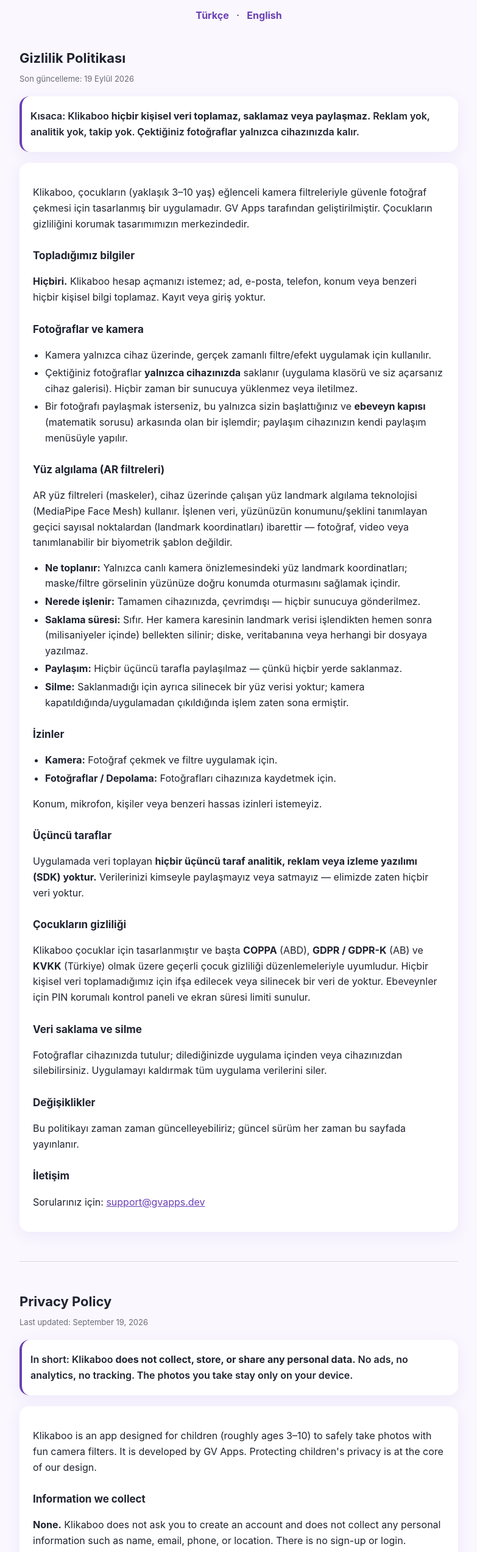
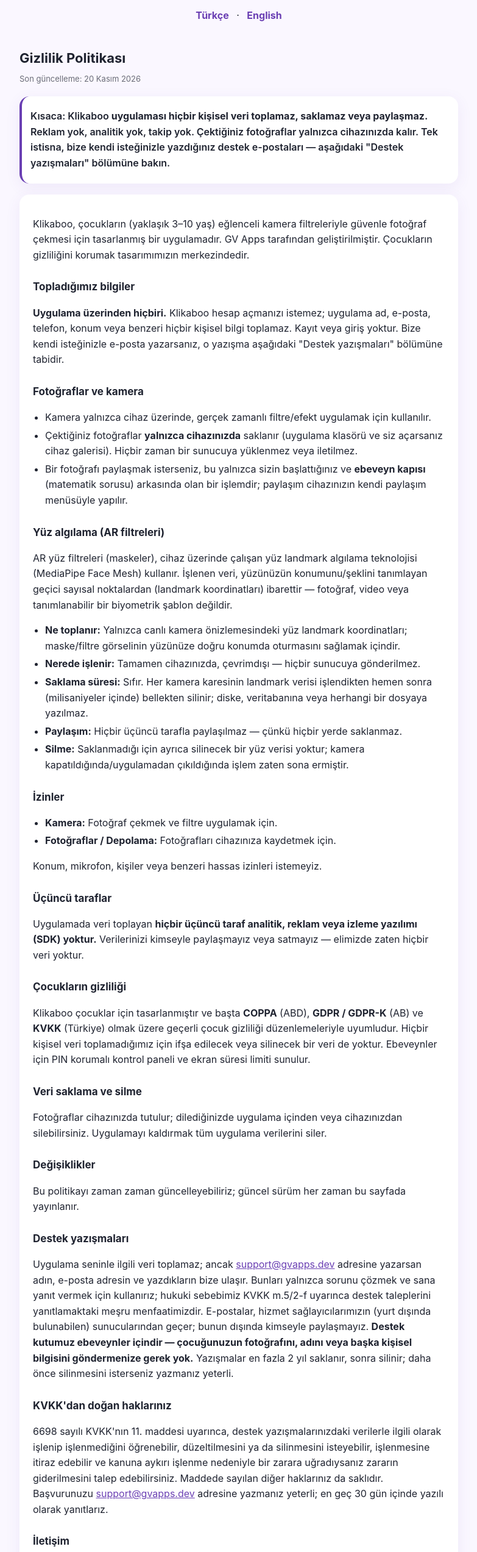
Before and after one commit to vuralgencer-cmyk/gvapps-site, a plain HTML site: page klikaboo/privacy/index.html in a window 1280 px wide. Shown: the part 157-2702 px from the top of the page at 61% size, without its empty margins (248-1031 px from the left). Drawn offline with Linux system fonts and the light colour scheme.

Commit message:
Gizlilik politikaları: sağlayıcı ifadesi genelleştirildi, Klikaboo'ya destek bölümü
İki sayfa, minimal düzeltme. Patron kararı: yapay zekâ asistanından
metinlerde bahsedilmeyecek, "gerektiği kadarı" söylenecek.

Decay — tek kelimelik düzeltme:
"e-posta yönlendirme ve posta hizmeti sağlayıcılarımızın" → "hizmet
sağlayıcılarımızın". Kapalı liste kaldırıldı. Sorun eklememek değildi,
orada duran cümlenin artık yanlış olmasıydı: mutlak "kimseyle
paylaşmayız" iddiası + sayılı sağlayıcı listesi, yeni bir hizmet
sağlayıcı girince yanlış beyana dönüyordu. Genel ifade doğru ve
yeni taahhüt doğurmuyor.

Klikaboo — Decay'de iki gün önce düzelttiğimiz hatanın aynısı buradaydı,
kimse bakmamıştı: "Topladığımız bilgiler: Hiçbiri" diyor ama iletişim
adresi olarak support@gvapps.dev veriyordu. Kids kategorisinde mutlak
beyan denetimde kolay kırılır. Yapılanlar:
- Özet kutusu ve "Topladığımız bilgiler" kapsamı "uygulama" ile
  sınırlandırıldı, destek istisnasına çapa atıldı
- Yeni bölüm: Destek yazışmaları (amaç, KVKK m.5/2-f, hizmet
  sağlayıcıları, 2 yıl saklama) + "destek kutumuz ebeveynler içindir,
  çocuğunuzun fotoğrafını göndermenize gerek yok"
- Yeni bölüm: KVKK m.11 hakları ve 30 günlük yazılı yanıt

Çocuk fotoğrafı satırı bilinçli olarak korundu: bu bir ifşa değil
koruma — gelmesini istemediğimiz verinin hiç gelmemesini sağlıyor.

Tarihler iki dilde 20 Kasım 2026.

Co-Authored-By: Claude Opus 5 <noreply@anthropic.com>

```diff
--- a/klikaboo/privacy/index.html
+++ b/klikaboo/privacy/index.html
@@ -43,11 +43,13 @@
   <!-- ================= TÜRKÇE ================= -->
   <section id="tr">
     <h1>Gizlilik Politikası</h1>
-    <div class="muted">Son güncelleme: 19 Eylül 2026</div>
+    <div class="muted">Son güncelleme: 20 Kasım 2026</div>
 
     <div class="card tldr">
-      Kısaca: Klikaboo <b>hiçbir kişisel veri toplamaz, saklamaz veya paylaşmaz.</b>
-      Reklam yok, analitik yok, takip yok. Çektiğiniz fotoğraflar yalnızca cihazınızda kalır.
+      Kısaca: Klikaboo <b>uygulaması hiçbir kişisel veri toplamaz, saklamaz veya
+      paylaşmaz.</b> Reklam yok, analitik yok, takip yok. Çektiğiniz fotoğraflar yalnızca
+      cihazınızda kalır. Tek istisna, bize kendi isteğinizle yazdığınız destek e-postaları —
+      aşağıdaki "Destek yazışmaları" bölümüne bakın.
     </div>
 
     <div class="card">
@@ -56,8 +58,10 @@
       Çocukların gizliliğini korumak tasarımımızın merkezindedir.</p>
 
       <h2>Topladığımız bilgiler</h2>
-      <p><b>Hiçbiri.</b> Klikaboo hesap açmanızı istemez; ad, e-posta, telefon, konum veya
-      benzeri hiçbir kişisel bilgi toplamaz. Kayıt veya giriş yoktur.</p>
+      <p><b>Uygulama üzerinden hiçbiri.</b> Klikaboo hesap açmanızı istemez; uygulama ad,
+      e-posta, telefon, konum veya benzeri hiçbir kişisel bilgi toplamaz. Kayıt veya giriş
+      yoktur. Bize kendi isteğinizle e-posta yazarsanız, o yazışma aşağıdaki "Destek
+      yazışmaları" bölümüne tabidir.</p>
 
       <h2>Fotoğraflar ve kamera</h2>
       <ul>
@@ -115,6 +119,25 @@
       <h2>Değişiklikler</h2>
       <p>Bu politikayı zaman zaman güncelleyebiliriz; güncel sürüm her zaman bu sayfada yayınlanır.</p>
 
+      <h2>Destek yazışmaları</h2>
+      <p>Uygulama seninle ilgili veri toplamaz; ancak
+      <a href="mailto:support@gvapps.dev">support@gvapps.dev</a> adresine yazarsan adın,
+      e-posta adresin ve yazdıkların bize ulaşır. Bunları yalnızca sorunu çözmek ve sana yanıt
+      vermek için kullanırız; hukuki sebebimiz KVKK m.5/2-f uyarınca destek taleplerini
+      yanıtlamaktaki meşru menfaatimizdir. E-postalar, hizmet sağlayıcılarımızın (yurt dışında
+      bulunabilen) sunucularından geçer; bunun dışında kimseyle paylaşmayız.
+      <b>Destek kutumuz ebeveynler içindir — çocuğunuzun fotoğrafını, adını veya başka kişisel
+      bilgisini göndermenize gerek yok.</b> Yazışmalar en fazla 2 yıl saklanır, sonra silinir;
+      daha önce silinmesini isterseniz yazmanız yeterli.</p>
+
+      <h2>KVKK'dan doğan haklarınız</h2>
+      <p>6698 sayılı KVKK'nın 11. maddesi uyarınca, destek yazışmalarınızdaki verilerle ilgili
+      olarak işlenip işlenmediğini öğrenebilir, düzeltilmesini ya da silinmesini isteyebilir,
+      işlenmesine itiraz edebilir ve kanuna aykırı işlenme nedeniyle bir zarara uğradıysanız
+      zararın giderilmesini talep edebilirsiniz. Maddede sayılan diğer haklarınız da saklıdır.
+      Başvurunuzu <a href="mailto:support@gvapps.dev">support@gvapps.dev</a> adresine yazmanız
+      yeterli; en geç 30 gün içinde yazılı olarak yanıtlarız.</p>
+
       <h2>İletişim</h2>
       <p>Sorularınız için: <a href="mailto:support@gvapps.dev">support@gvapps.dev</a></p>
     </div>
@@ -125,11 +148,12 @@
   <!-- ================= ENGLISH ================= -->
   <section id="en">
     <h1>Privacy Policy</h1>
-    <div class="muted">Last updated: September 19, 2026</div>
+    <div class="muted">Last updated: November 20, 2026</div>
 
     <div class="card tldr">
-      In short: Klikaboo <b>does not collect, store, or share any personal data.</b>
+      In short: the Klikaboo <b>app collects, stores and shares no personal data.</b>
       No ads, no analytics, no tracking. The photos you take stay only on your device.
+      The one exception is any email you choose to send us — see "Support emails" below.
     </div>
 
     <div class="card">
@@ -138,8 +162,10 @@
       at the core of our design.</p>
 
       <h2>Information we collect</h2>
-      <p><b>None.</b> Klikaboo does not ask you to create an account and does not collect any
-      personal information such as name, email, phone, or location. There is no sign-up or login.</p>
+      <p><b>None through the app.</b> Klikaboo does not ask you to create an account, and the
+      app does not collect any personal information such as name, email, phone, or location.
+      There is no sign-up or login. If you choose to email us, that correspondence is covered
+      by the "Support emails" section below.</p>
 
       <h2>Photos and camera</h2>
       <ul>
@@ -193,6 +219,25 @@
       <h2>Changes</h2>
       <p>We may update this policy from time to time; the current version is always published on this page.</p>
 
+      <h2>Support emails</h2>
+      <p>The app does not collect data about you, but if you write to us at
+      <a href="mailto:support@gvapps.dev">support@gvapps.dev</a>, your name, email address and
+      message reach us. We use them only to resolve your issue and reply to you; our legal basis
+      is our legitimate interest in answering support requests (Art. 5/2-f of the Turkish
+      Personal Data Protection Law, KVKK). The emails pass through the servers of our service
+      providers, which may be located outside Turkey; beyond that we share them with no one.
+      <b>Our support inbox is for parents — there is no need to send your child's photo, name or
+      other personal details.</b> Emails are kept for up to 2 years and then deleted; if you
+      would like them deleted sooner, just ask.</p>
+
+      <h2>Your data rights (KVKK)</h2>
+      <p>Under Art. 11 of the Turkish Personal Data Protection Law (KVKK), for the data in your
+      support emails you may learn whether and how it is processed, ask for corrections or
+      deletion, object to its processing, and claim compensation if unlawful processing has
+      caused you harm. The other rights listed in that article also apply. Just write to
+      <a href="mailto:support@gvapps.dev">support@gvapps.dev</a> and we will reply in writing
+      within 30 days at the latest.</p>
+
       <h2>Contact</h2>
       <p>For any questions: <a href="mailto:support@gvapps.dev">support@gvapps.dev</a></p>
     </div>
```
Also changed, not shown: decay/privacy/index.html (+8 -9 lines).
